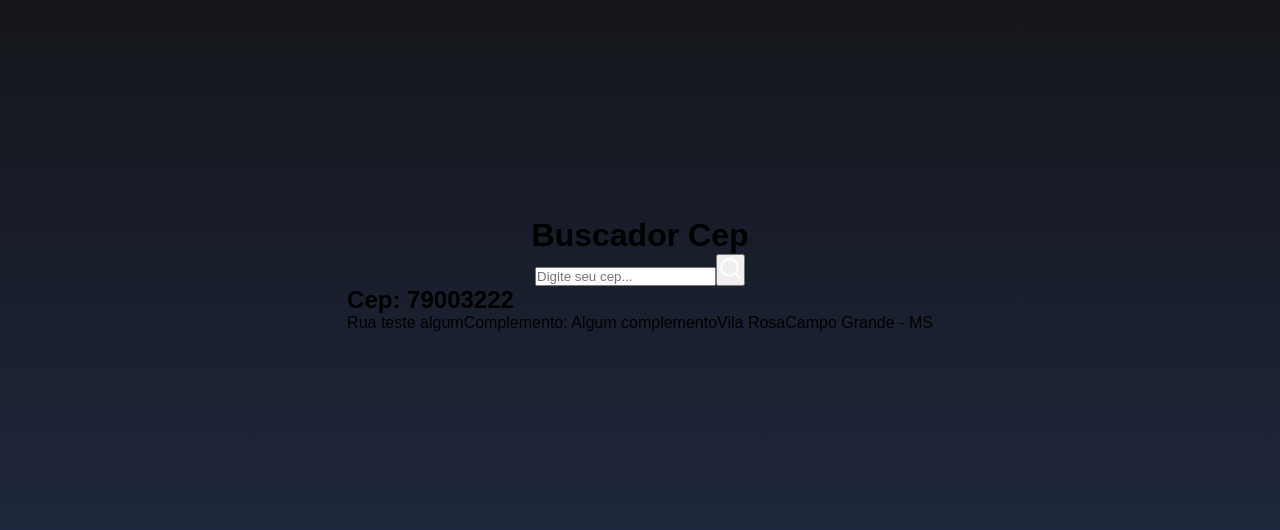
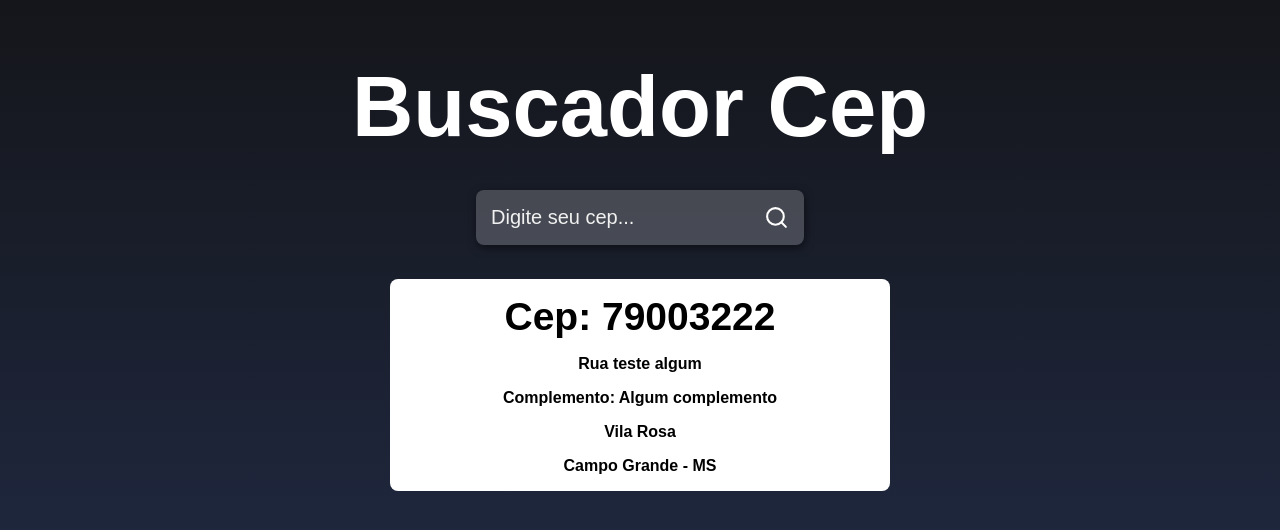
Before and after one commit to denneraladim/BuscadorCep, a React (Vite) app: page / in a window 1280 px wide. Shown: the part 126-656 px from the top of the page. Built offline with nearby package versions, Linux system fonts and the light colour scheme.

Commit message:
Atualizado

```diff
--- a/src/components/BuscadorCep/index.tsx
+++ b/src/components/BuscadorCep/index.tsx
@@ -1,30 +1,30 @@
-import {Container, IconSearch } from './styled';
+import {Container, Title, ContainerInput, Input, ButtonSearch,  IconSearch, Main, Cep, Address } from './styled';
 
 
 export default function BuscadorCep(){
     return (
         <Container>
-         <h1 className="title">Buscador Cep</h1>
+         <Title>Buscador Cep</Title>
 
-        <div className="containerInput">
-            <input
+        <ContainerInput>
+            <Input
              type="text"
              placeholder="Digite seu cep..."
             />
 
-            <button className="buttonSearch">
+            <ButtonSearch>
             <IconSearch/>
-            </button>
-        </div>
+            </ButtonSearch>
+        </ContainerInput>
 
-        <main className='main'>
-            <h2>Cep: 79003222</h2>
+        <Main>
+            <Cep>Cep: 79003222</Cep>
 
-            <span>Rua teste algum</span>
-            <span>Complemento: Algum complemento</span>
-            <span>Vila Rosa</span>
-            <span>Campo Grande - MS</span>
-        </main>
+            <Address>Rua teste algum</Address>
+            <Address>Complemento: Algum complemento</Address>
+            <Address>Vila Rosa</Address>
+            <Address>Campo Grande - MS</Address>
+        </Main>
         </Container>
 
     )
--- a/src/components/BuscadorCep/styled.ts
+++ b/src/components/BuscadorCep/styled.ts
@@ -13,7 +13,63 @@ flex-direction: column;
 background: linear-gradient(#121212, #212b46);
 `;
 
+export const Title = styled.h1`
+font-size: 85px;
+color: #fff;
+`;
+
+export const ContainerInput = styled.div`
+background-color: rgba(255,255,255,0.2);
+padding: 15px;
+margin: 34px 0;
+display: flex;
+border-radius: 8px;
+box-shadow: 1px 3px 8px rgba(0,0,0,0.5);
+`;
+
+export const Input = styled.input`
+background-color: transparent;
+border: 0;
+font-size: 20px;
+color: #fff;
+outline: none;
+margin-right: 8px;
+
+&::placeholder {
+    color: #f1f1f1;
+}
+`;
+
+export const ButtonSearch = styled.button`
+background-color: transparent;
+border: 0;
+display: flex;
+justify-content: center;
+align-items: center;
+cursor: pointer;
+`;
+
 export const IconSearch = styled(FiSearch)`
 font-size: 25px;
 color: #FFF;
 `;
+
+export const Main = styled.main`
+display: flex;
+justify-content: center;
+align-items: center;
+flex-direction: column;
+background-color: #fff;
+width: 500px;
+border-radius: 8px;
+`;
+
+export const Cep = styled.h2`
+margin: 16px 0;
+font-size: 39px;
+`;
+
+export const Address = styled.span`
+margin-bottom: 16px;
+font-weight: bold;
+`;
```
